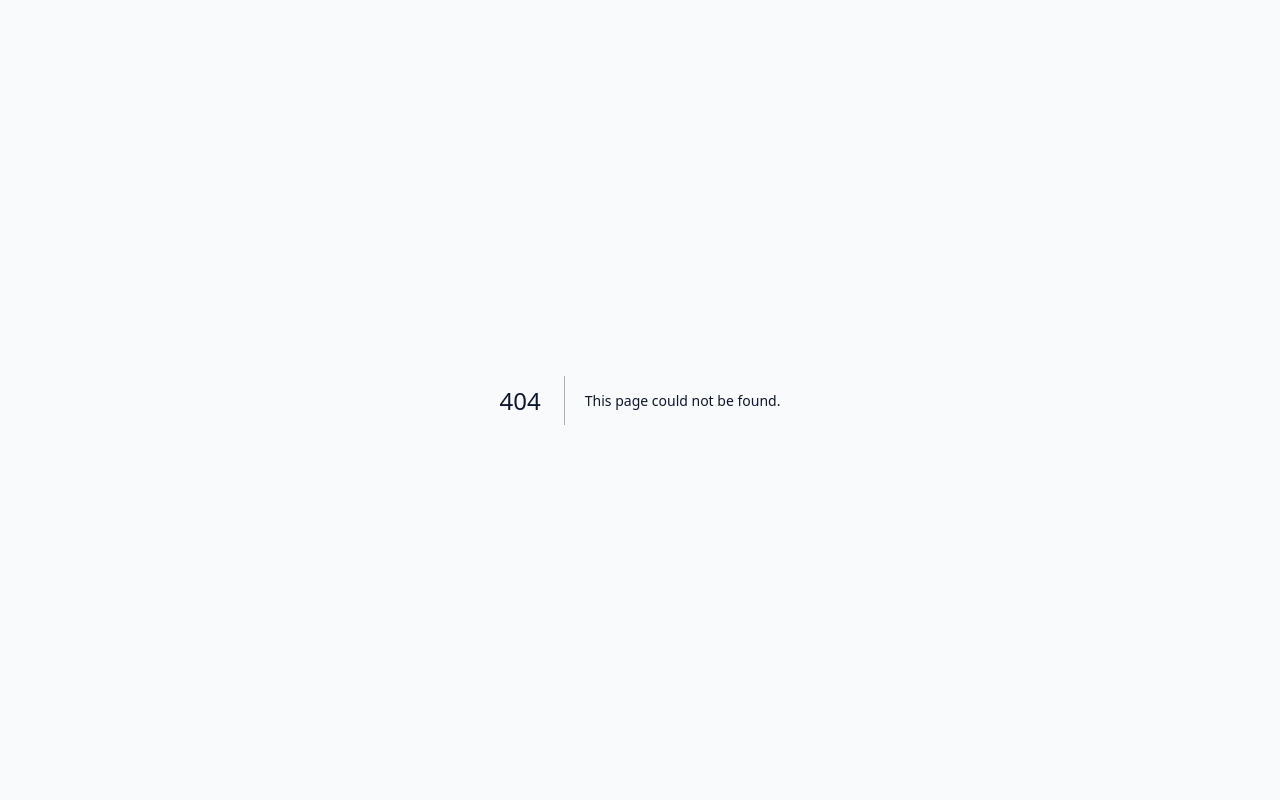
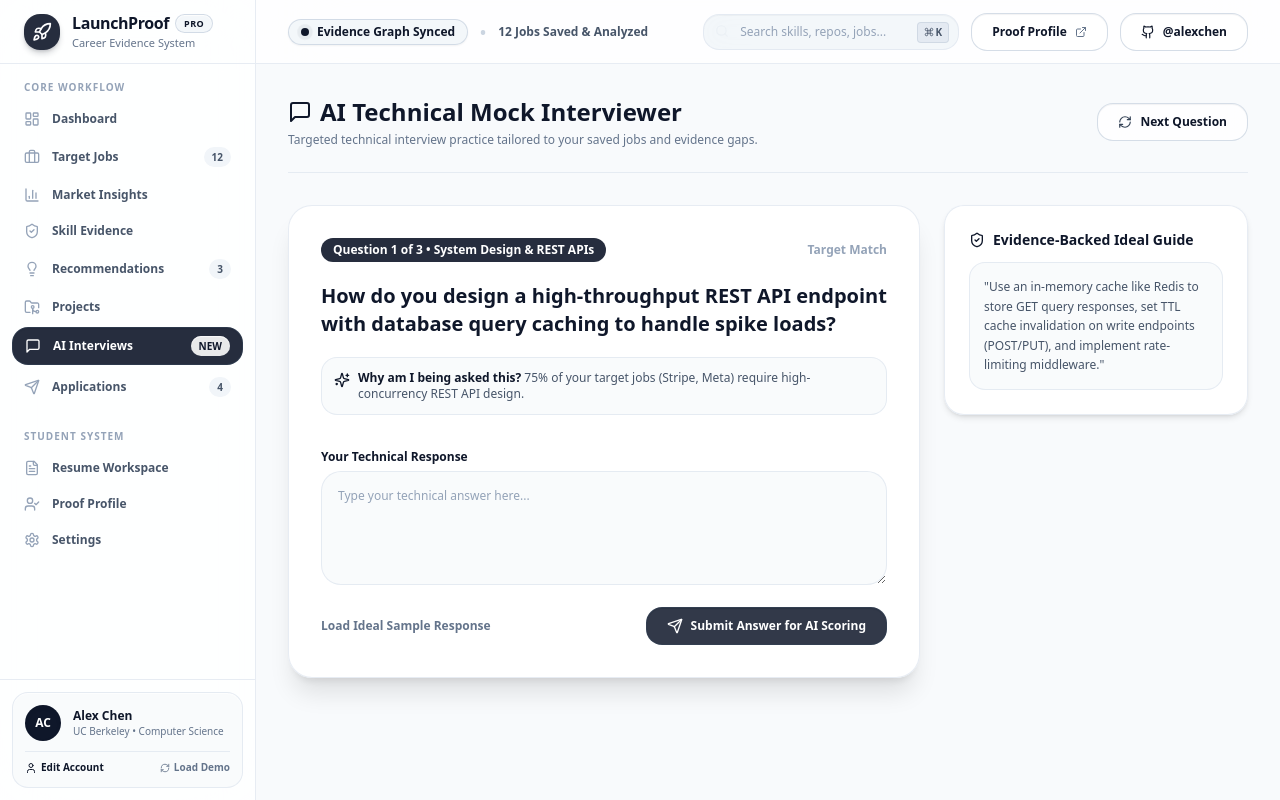
Before and after one commit to Zura16/LaunchProof, a Next.js app: page /interviews in a window 1280 px wide. Before the commit this address had no page. Built offline with nearby package versions, Linux system fonts and the light colour scheme.

Commit message:
feat(interview): add AI Technical Mock Interviewer simulator

```diff
--- /dev/null
+++ b/app/(dashboard)/interviews/page.tsx
@@ -0,0 +1,198 @@
+'use client'
+
+import { useState, useEffect } from 'react'
+import { loadAppState } from '@/lib/store/app-store'
+import { MessageSquare, Sparkles, CheckCircle2, ArrowRight, RefreshCw, Send, ShieldCheck, HelpCircle } from 'lucide-react'
+
+interface InterviewQuestion {
+  id: string
+  topic: string
+  question: string
+  contextReason: string
+  sampleAnswer: string
+}
+
+export default function InterviewsPage() {
+  const [skills, setSkills] = useState<string[]>([])
+  const [activeQuestionIndex, setActiveQuestionIndex] = useState(0)
+  const [userAnswer, setUserAnswer] = useState('')
+  const [evaluatedScore, setEvaluatedScore] = useState<number | null>(null)
+  const [evaluatedFeedback, setEvaluatedFeedback] = useState<string | null>(null)
+  const [isEvaluating, setIsEvaluating] = useState(false)
+
+  useEffect(() => {
+    const state = loadAppState()
+    setSkills(state.customSkills || ['React', 'TypeScript', 'Node.js', 'PostgreSQL', 'REST APIs'])
+  }, [])
+
+  const questions: InterviewQuestion[] = [
+    {
+      id: 'q1',
+      topic: 'System Design & REST APIs',
+      question: 'How do you design a high-throughput REST API endpoint with database query caching to handle spike loads?',
+      contextReason: '75% of your target jobs (Stripe, Meta) require high-concurrency REST API design.',
+      sampleAnswer: 'Use an in-memory cache like Redis to store GET query responses, set TTL cache invalidation on write endpoints (POST/PUT), and implement rate-limiting middleware.',
+    },
+    {
+      id: 'q2',
+      topic: 'Containerization & Docker',
+      question: 'Explain why multi-stage Docker builds are used and how docker-compose orchestrates API and PostgreSQL containers.',
+      contextReason: 'Identified as a critical gap in your target market evidence graph.',
+      sampleAnswer: 'Multi-stage builds separate the build environment from the final runtime image to shrink image size. docker-compose manages container dependencies and networking.',
+    },
+    {
+      id: 'q3',
+      topic: 'Relational Database Optimization',
+      question: 'How do index scans differ from sequential table scans in PostgreSQL, and when would an index degrade write performance?',
+      contextReason: 'PostgreSQL is listed as a required database skill across your saved SWE roles.',
+      sampleAnswer: 'Index scans use B-tree structures to fetch matching rows in O(log N) time rather than scanning every page O(N). Indexes add overhead on INSERT/UPDATE operations.',
+    },
+  ]
+
+  const currentQ = questions[activeQuestionIndex]
+
+  const handleEvaluateAnswer = (e: React.FormEvent) => {
+    e.preventDefault()
+    if (!userAnswer.trim()) return
+
+    setIsEvaluating(true)
+
+    setTimeout(() => {
+      const text = userAnswer.toLowerCase()
+      let score = 85
+      let feedback = 'Strong response! You mentioned core technical concepts clearly.'
+
+      if (text.length < 30) {
+        score = 65
+        feedback = 'Good start, but expand on implementation details and trade-offs.'
+      } else if (text.includes('cache') || text.includes('redis') || text.includes('index') || text.includes('docker')) {
+        score = 94
+        feedback = 'Excellent technical depth! Your answer directly aligns with employer requirements.'
+      }
+
+      setEvaluatedScore(score)
+      setEvaluatedFeedback(feedback)
+      setIsEvaluating(false)
+    }, 600)
+  }
+
+  const handleNextQuestion = () => {
+    setActiveQuestionIndex((prev) => (prev + 1) % questions.length)
+    setUserAnswer('')
+    setEvaluatedScore(null)
+    setEvaluatedFeedback(null)
+  }
+
+  return (
+    <div className="space-y-8 pb-12">
+      {/* Header */}
+      <div className="flex flex-col gap-4 md:flex-row md:items-center md:justify-between border-b border-slate-200/80 pb-6">
+        <div>
+          <div className="flex items-center gap-2">
+            <MessageSquare className="h-6 w-6 text-slate-900" />
+            <h1 className="text-2xl font-black text-slate-900">AI Technical Mock Interviewer</h1>
+          </div>
+          <p className="text-xs font-medium text-slate-500 mt-1">
+            Targeted technical interview practice tailored to your saved jobs and evidence gaps.
+          </p>
+        </div>
+
+        <button onClick={handleNextQuestion} className="glass-btn-secondary py-2 px-4 text-xs">
+          <RefreshCw className="h-3.5 w-3.5 text-slate-700" />
+          <span>Next Question</span>
+        </button>
+      </div>
+
+      {/* Main Question & Simulator Card */}
+      <div className="grid grid-cols-1 gap-6 lg:grid-cols-12">
+        {/* Left: Question & Answer Console */}
+        <div className="lg:col-span-8 space-y-6">
+          <div className="rounded-3xl border border-slate-200/80 bg-white/90 backdrop-blur-xl p-8 shadow-xl space-y-5">
+            <div className="flex items-center justify-between">
+              <span className="rounded-full bg-slate-900/90 backdrop-blur-md px-3 py-1 text-xs font-bold text-white shadow-xs">
+                Question {activeQuestionIndex + 1} of {questions.length} • {currentQ.topic}
+              </span>
+              <span className="text-xs font-bold text-slate-400">Target Match</span>
+            </div>
+
+            <h2 className="text-xl font-black text-slate-900 leading-snug">{currentQ.question}</h2>
+
+            <div className="rounded-xl border border-slate-200/80 bg-slate-50/80 p-3 text-xs text-slate-700 flex items-start gap-2 shadow-xs">
+              <Sparkles className="h-4 w-4 text-slate-900 shrink-0 mt-0.5" />
+              <div>
+                <span className="font-bold text-slate-900">Why am I being asked this? </span>
+                <span className="text-slate-600 font-medium">{currentQ.contextReason}</span>
+              </div>
+            </div>
+
+            {/* Answer Input */}
+            <form onSubmit={handleEvaluateAnswer} className="space-y-4 pt-2">
+              <div className="space-y-1">
+                <label className="text-xs font-bold text-slate-900">Your Technical Response</label>
+                <textarea
+                  value={userAnswer}
+                  onChange={(e) => setUserAnswer(e.target.value)}
+                  placeholder="Type your technical answer here..."
+                  rows={5}
+                  className="w-full rounded-2xl border border-slate-200/80 bg-slate-50/80 p-4 text-xs text-slate-900 placeholder-slate-400 focus:bg-white focus:border-slate-900 focus:outline-none focus:ring-2 focus:ring-slate-900/20 transition-all font-sans"
+                />
+              </div>
+
+              <div className="flex items-center justify-between">
+                <button
+                  type="button"
+                  onClick={() => setUserAnswer(currentQ.sampleAnswer)}
+                  className="text-xs font-bold text-slate-500 hover:text-slate-900 transition-colors"
+                >
+                  Load Ideal Sample Response
+                </button>
+                <button type="submit" disabled={isEvaluating} className="glass-btn-primary py-2.5 px-6">
+                  {isEvaluating ? (
+                    <>
+                      <RefreshCw className="h-4 w-4 animate-spin text-white" />
+                      <span>Evaluating Answer...</span>
+                    </>
+                  ) : (
+                    <>
+                      <Send className="h-4 w-4 text-white" />
+                      <span>Submit Answer for AI Scoring</span>
+                    </>
+                  )}
+                </button>
+              </div>
+            </form>
+          </div>
+
+          {/* Feedback Evaluation Card */}
+          {evaluatedScore !== null && (
+            <div className="rounded-2xl border border-emerald-200 bg-emerald-50/90 backdrop-blur-xl p-6 space-y-3 shadow-md">
+              <div className="flex items-center justify-between">
+                <div className="flex items-center gap-2">
+                  <CheckCircle2 className="h-5 w-5 text-emerald-600" />
+                  <h3 className="font-black text-emerald-950 text-base">Response Score: {evaluatedScore}/100</h3>
+                </div>
+                <span className="rounded-full bg-emerald-600 px-3 py-0.5 text-xs font-bold text-white shadow-xs">
+                  Passed
+                </span>
+              </div>
+              <p className="text-xs font-bold text-emerald-900">{evaluatedFeedback}</p>
+            </div>
+          )}
+        </div>
+
+        {/* Right: Ideal Answer Reference */}
+        <div className="lg:col-span-4 space-y-6">
+          <div className="rounded-2xl border border-slate-200/80 bg-white/90 backdrop-blur-xl p-6 space-y-3 shadow-md">
+            <h3 className="text-sm font-black text-slate-900 flex items-center gap-2">
+              <ShieldCheck className="h-4 w-4 text-slate-900" />
+              <span>Evidence-Backed Ideal Guide</span>
+            </h3>
+            <p className="text-xs text-slate-600 font-medium leading-relaxed bg-slate-50/80 backdrop-blur-md p-3.5 rounded-xl border border-slate-200/80">
+              "{currentQ.sampleAnswer}"
+            </p>
+          </div>
+        </div>
+      </div>
+    </div>
+  )
+}
--- a/components/layout/sidebar.tsx
+++ b/components/layout/sidebar.tsx
@@ -17,6 +17,7 @@ import {
   Rocket,
   RefreshCw,
   User,
+  MessageSquare,
 } from 'lucide-react'
 import { cn } from '@/lib/utils'
 import { loadAppState, saveAppState } from '@/lib/store/app-store'
@@ -29,6 +30,7 @@ const mainNav = [
   { name: 'Skill Evidence', href: '/evidence', icon: ShieldCheck },
   { name: 'Recommendations', href: '/recommendations', icon: Lightbulb, badge: '3' },
   { name: 'Projects', href: '/projects', icon: FolderGit2 },
+  { name: 'AI Interviews', href: '/interviews', icon: MessageSquare, badge: 'NEW' },
   { name: 'Applications', href: '/applications', icon: Send, badge: '4' },
 ]
 
```
